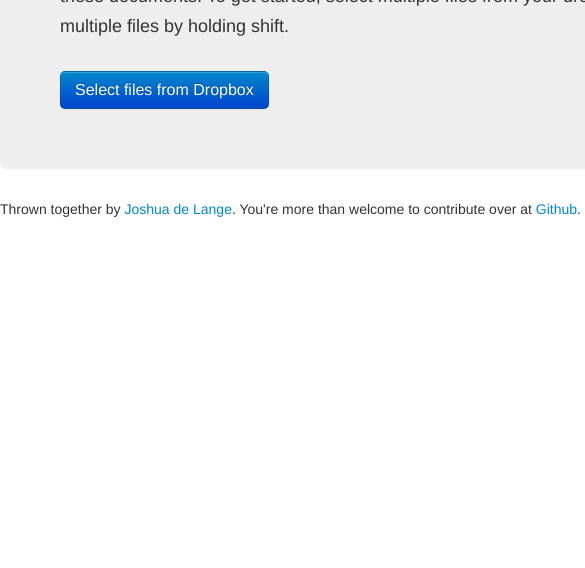
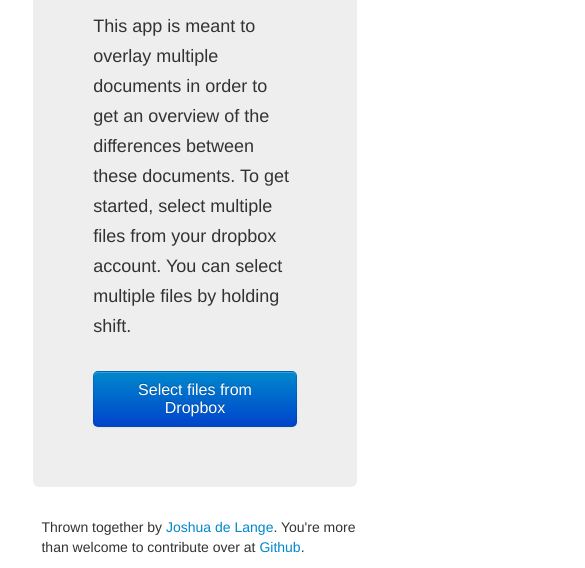
Before and after one commit to joshuadelange/document-overlayer, a website: page app/index.html in a window 390 px wide. Shown: the part 276-844 px from the top of the page, 585 px wide, since content can reach past the window. Drawn offline with nearby package versions, Linux system fonts and the light colour scheme.

Commit message:
added a responsive touch

```diff
--- a/app/index.html
+++ b/app/index.html
@@ -25,9 +25,9 @@
 
         <div class="pdfs">
 
-            <div class="container">
+            <div class="container row-fluid">
 
-                <div class="hero-unit">
+                <div class="hero-unit span10 offset1">
 
                     <h1>Document overlayer</h1>
 
@@ -37,7 +37,9 @@
 
                 </div>
 
-                <p>Thrown together by <a href="http://joshuadelange.com">Joshua de Lange</a>. You're more than welcome to contribute over at <a href="https://github.com/joshuadelange/document-overlayer">Github</a>.</p>
+                <div class="span10 offset1">
+                    <p>Thrown together by <a href="http://joshuadelange.com">Joshua de Lange</a>. You're more than welcome to contribute over at <a href="https://github.com/joshuadelange/document-overlayer">Github</a>.</p>
+                </div>
 
             </div>
 
```
